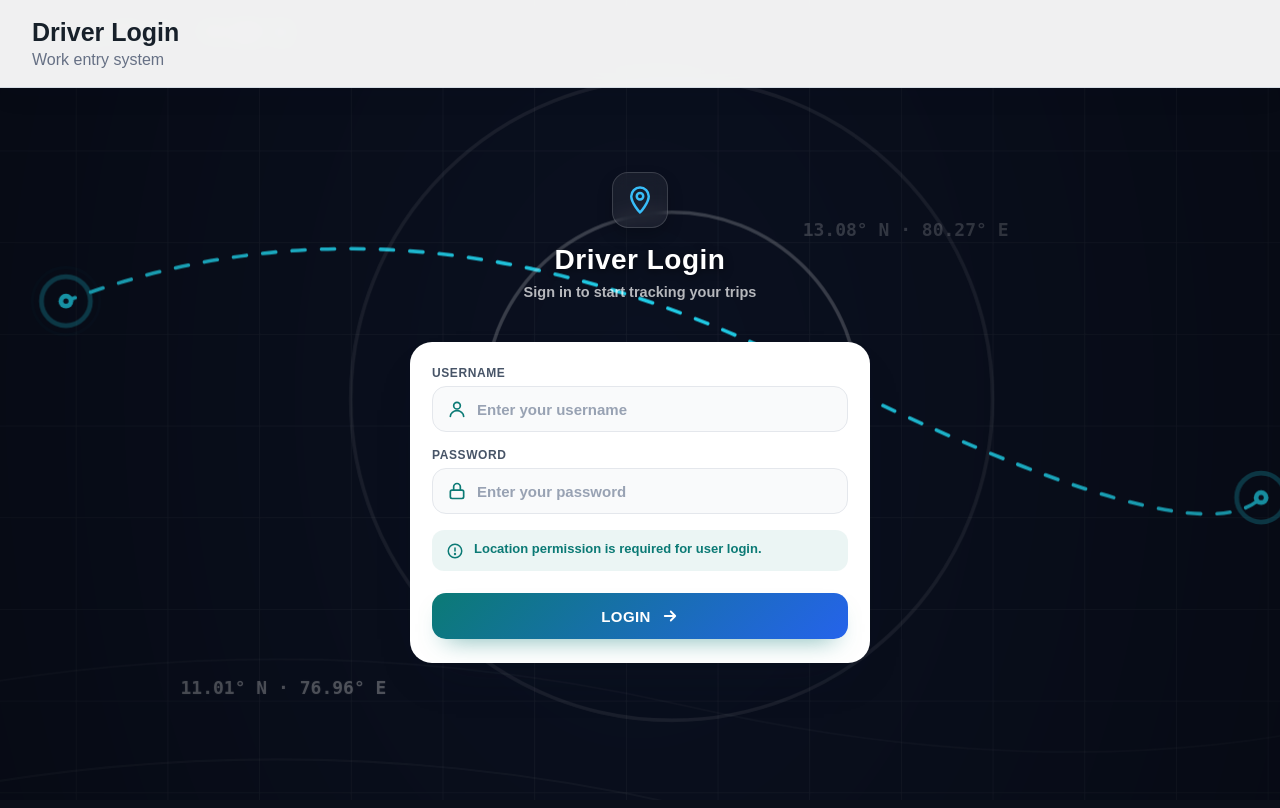
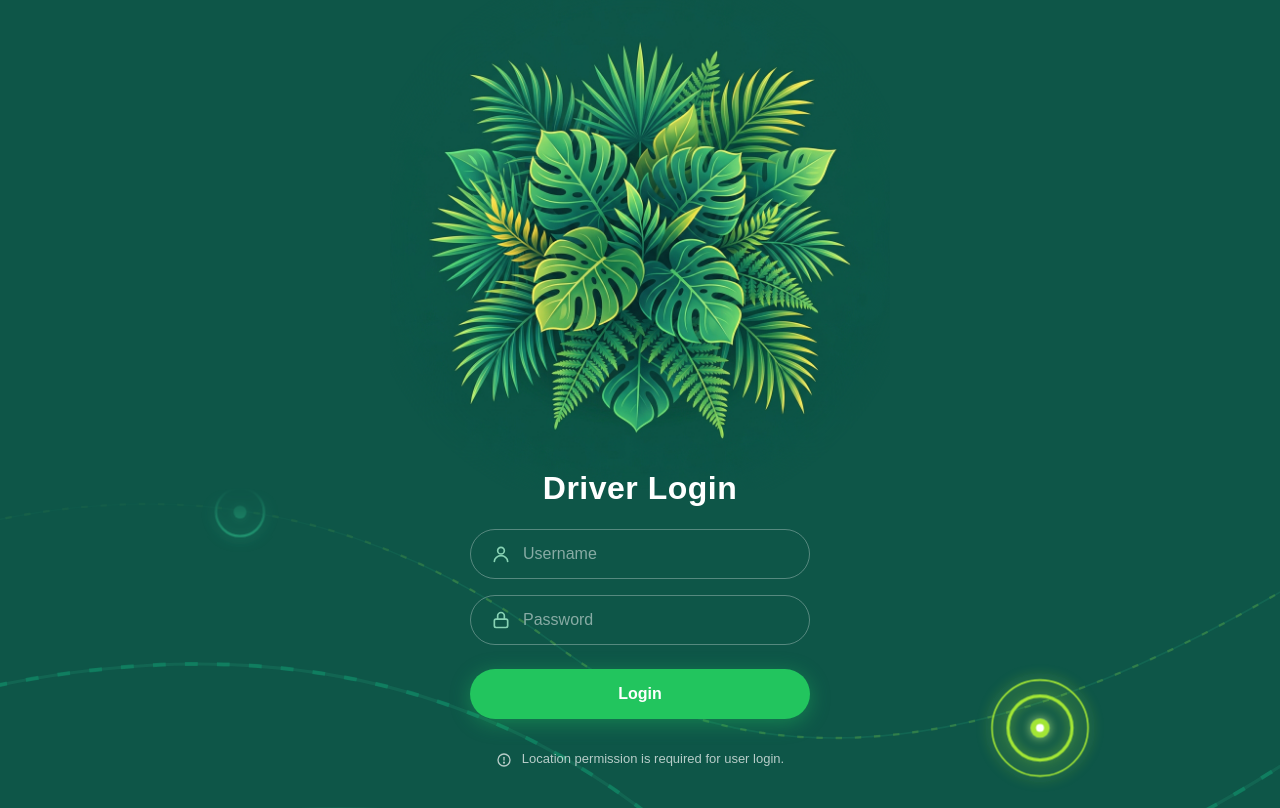
Before and after one commit to Gowtham-KR6672/Driverlogin, a Flask app: page /login in a window 1280 px wide. Run offline with Flask 3, Linux system fonts and the light colour scheme; some libraries are stand-ins or nearby versions.

Commit message:
Add files via upload

```diff
--- a/static/style.css
+++ b/static/style.css
@@ -1679,7 +1679,7 @@ tbody tr:last-child td {
     width: 100vw;
     height: 100vh;
     z-index: -1;
-    background: #0b1121;
+    background: radial-gradient(circle at 100% 0%, #e0f2fe 0%, #f8fafc 40%, #f1f5f9 100%);
     overflow: hidden;
 }
 
@@ -1699,19 +1699,17 @@ tbody tr:last-child td {
 }
 
 .login-logo {
-    background: rgba(255, 255, 255, 0.06);
-    border: 1px solid rgba(255, 255, 255, 0.15);
+    background: #ffffff;
+    border: 1px solid #e2e8f0;
     border-radius: 16px;
-    color: #38bdf8;
+    color: #0ea5e9;
     display: flex;
     align-items: center;
     justify-content: center;
     height: 56px;
     width: 56px;
     margin-bottom: 16px;
-    backdrop-filter: blur(8px);
-    -webkit-backdrop-filter: blur(8px);
-    box-shadow: 0 8px 16px rgba(0, 0, 0, 0.2);
+    box-shadow: 0 4px 14px rgba(15, 23, 42, 0.06);
 }
 
 .login-logo svg {
@@ -1720,16 +1718,15 @@ tbody tr:last-child td {
 }
 
 .login-intro h1 {
-    color: #ffffff;
+    color: #0f172a;
     font-size: 28px;
     font-weight: 900;
     letter-spacing: 0.5px;
     margin: 0 0 8px;
-    text-shadow: 0 2px 8px rgba(0, 0, 0, 0.6);
 }
 
 .login-intro p {
-    color: rgba(255, 255, 255, 0.7);
+    color: #475467;
     font-size: 14.5px;
     font-weight: 600;
     margin: 0 0 16px;
@@ -1759,8 +1756,19 @@ tbody tr:last-child td {
 .ring-2 { animation-delay: 1.5s; }
 
 @keyframes ringEmit {
-    0% { transform: scale(0.5); opacity: 1; stroke-width: 2.5; }
+    0% { transform: scale(0.5); opacity: 1; stroke-width: 3; }
     100% { transform: scale(3.5); opacity: 0; stroke-width: 0.5; }
+}
+
+.radar-scan {
+    transform-origin: center;
+    transform-box: fill-box;
+    animation: radarSweep 5s linear infinite;
+}
+
+@keyframes radarSweep {
+    from { transform: rotate(0deg); }
+    to { transform: rotate(360deg); }
 }
 
 .radar-pulse {
@@ -1774,7 +1782,7 @@ tbody tr:last-child td {
 .rp-3 { animation-delay: 3s; }
 
 @keyframes radarExpand {
-    0% { transform: scale(0); opacity: 0.8; stroke-width: 2; }
+    0% { transform: scale(0); opacity: 0.8; stroke-width: 2.5; }
     100% { transform: scale(3.5); opacity: 0; stroke-width: 0.5; }
 }
 
@@ -1783,8 +1791,8 @@ tbody tr:last-child td {
 }
 
 @keyframes contourBreathe {
-    from { transform: translateY(-3px) scale(1); opacity: 0.16; }
-    to { transform: translateY(3px) scale(1.02); opacity: 0.28; }
+    from { transform: translateY(-3px) scale(1); opacity: 0.4; }
+    to { transform: translateY(3px) scale(1.02); opacity: 0.6; }
 }
 
 .coord {
@@ -1797,8 +1805,8 @@ tbody tr:last-child td {
 .coord-4 { animation-delay: 4.5s; }
 
 @keyframes coordBlink {
-    0%, 100% { opacity: 0.45; }
-    50% { opacity: 0.85; text-shadow: 0 0 6px rgba(255,255,255,0.5); }
+    0%, 100% { opacity: 0.6; }
+    50% { opacity: 1; text-shadow: 0 0 6px rgba(11, 122, 117, 0.25); }
 }
 
 .bg-pattern {
@@ -2116,3 +2124,150 @@ tbody tr:last-child td {
     background: #1d4ed8;
     box-shadow: var(--shadow-sm);
 }
+
+.leaf-login-screen {
+    display: flex;
+    flex-direction: column;
+    align-items: center;
+    min-height: 100vh;
+    padding: 0 24px 40px;
+}
+
+.leaf-illustration {
+    width: 100%;
+    max-width: 500px;
+    margin: -10px auto -20px;
+    display: flex;
+    justify-content: center;
+    pointer-events: none;
+}
+
+.leaf-illustration img {
+    width: 100%;
+    height: auto;
+    object-fit: contain;
+    -webkit-mask-image: radial-gradient(ellipse at center, black 65%, transparent 80%);
+    mask-image: radial-gradient(ellipse at center, black 65%, transparent 80%);
+}
+
+.leaf-header {
+    text-align: center;
+    margin-bottom: 32px;
+    position: relative;
+    z-index: 10;
+}
+
+.leaf-header h1 {
+    color: #ffffff;
+    font-size: 32px;
+    font-weight: 600;
+    margin: 0;
+    letter-spacing: 0.5px;
+}
+
+.leaf-form {
+    width: 100%;
+    max-width: 340px;
+    display: flex;
+    flex-direction: column;
+    gap: 16px;
+    margin-top: -10px;
+    position: relative;
+    z-index: 10;
+}
+
+.leaf-field {
+    display: block;
+}
+
+.leaf-field-input {
+    display: flex;
+    align-items: center;
+    background: transparent;
+    border: 1px solid rgba(255, 255, 255, 0.3);
+    border-radius: 999px;
+    padding: 14px 20px;
+    color: #a7f3d0;
+    transition: all 0.2s;
+}
+
+.leaf-field-input:focus-within {
+    border-color: #34d399;
+    background: rgba(255, 255, 255, 0.05);
+}
+
+.leaf-field-input svg {
+    width: 20px;
+    height: 20px;
+    margin-right: 12px;
+    opacity: 0.8;
+}
+
+.leaf-field-input input {
+    flex: 1;
+    background: transparent;
+    border: none;
+    color: #ffffff;
+    font-size: 16px;
+    font-weight: 500;
+    outline: none;
+    padding: 0;
+}
+
+.leaf-field-input input::placeholder {
+    color: rgba(255, 255, 255, 0.5);
+}
+
+.leaf-submit {
+    background: #22c55e;
+    color: #ffffff;
+    border: none;
+    border-radius: 999px;
+    padding: 16px;
+    font-size: 16px;
+    font-weight: 700;
+    cursor: pointer;
+    margin-top: 8px;
+    box-shadow: 0 4px 20px rgba(34, 197, 94, 0.4);
+    transition: transform 0.2s, box-shadow 0.2s;
+}
+
+.leaf-submit:hover, .leaf-submit:active {
+    transform: translateY(-2px);
+    box-shadow: 0 6px 24px rgba(34, 197, 94, 0.5);
+}
+
+.leaf-note {
+    display: flex;
+    align-items: flex-start;
+    gap: 10px;
+    font-size: 13px;
+    color: rgba(255, 255, 255, 0.7);
+    margin-top: 16px;
+    justify-content: center;
+    text-align: center;
+}
+
+.leaf-note svg {
+    width: 16px;
+    height: 16px;
+    flex-shrink: 0;
+    margin-top: 1px;
+}
+
+.leaf-login-screen {
+    position: relative;
+    overflow: hidden;
+}
+
+.leaf-tracking-animation {
+    position: absolute;
+    bottom: 0;
+    left: 0;
+    width: 100%;
+    height: 40vh;
+    z-index: 1;
+    pointer-events: none;
+    -webkit-mask-image: linear-gradient(to bottom, transparent 0%, black 30%);
+    mask-image: linear-gradient(to bottom, transparent 0%, black 30%);
+}
--- a/templates/login.html
+++ b/templates/login.html
@@ -1,134 +1,109 @@
 {% extends "base.html" %}
 
+{% block head_extra %}
+<style>
+    .topbar { display: none !important; }
+    body { background: #0e5648 !important; }
+    .container { max-width: none !important; padding: 0 !important; margin: 0 !important; }
+</style>
+{% endblock %}
+
 {% block content %}
-<section class="login-screen">
-    <div class="login-bg" aria-hidden="true">
-        <svg class="bg-pattern" viewBox="0 0 800 1200" preserveAspectRatio="xMidYMid slice">
-            <defs>
-                <pattern id="mapGrid" x="0" y="0" width="56" height="56" patternUnits="userSpaceOnUse">
-                    <path d="M56 0H0v56" fill="none" stroke="rgba(255,255,255,0.06)" stroke-width="1"/>
-                </pattern>
-                <radialGradient id="vignette" cx="50%" cy="50%" r="65%">
-                    <stop offset="0%" stop-color="rgba(0,0,0,0)"/>
-                    <stop offset="100%" stop-color="rgba(0,0,0,0.45)"/>
-                </radialGradient>
-            </defs>
-
-            <rect width="800" height="1200" fill="url(#mapGrid)"/>
-
-            <g class="contours" opacity="0.16">
-                <path d="M-20 140 Q200 90 420 150 T820 160" stroke="#ffffff" stroke-width="1.2" fill="none"/>
-                <path d="M-20 195 Q200 145 420 205 T820 215" stroke="#ffffff" stroke-width="1" fill="none"/>
-                <path d="M-20 250 Q200 200 420 260 T820 270" stroke="#ffffff" stroke-width="0.8" fill="none"/>
-                <path d="M-20 760 Q200 720 420 770 T820 780" stroke="#ffffff" stroke-width="1" fill="none"/>
-                <path d="M-20 820 Q200 780 420 830 T820 840" stroke="#ffffff" stroke-width="1.2" fill="none"/>
-                <path d="M-20 880 Q200 840 420 890 T820 900" stroke="#ffffff" stroke-width="0.8" fill="none"/>
-            </g>
-
-            <g class="route-set">
-                <path class="route route-a" d="M40 200 Q220 120 420 240 T780 320" stroke="#fbbf24" stroke-width="2.2" fill="none" stroke-linecap="round" stroke-dasharray="10 8"/>
-                <path class="route route-b" d="M50 540 Q260 460 500 580 T780 660" stroke="#22d3ee" stroke-width="2.2" fill="none" stroke-linecap="round" stroke-dasharray="8 10"/>
-                <path class="route route-c" d="M30 900 Q240 820 480 940 T780 980" stroke="#f97316" stroke-width="2.2" fill="none" stroke-linecap="round" stroke-dasharray="12 8"/>
-                <path class="route route-d" d="M120 80 Q300 200 540 140 T760 220" stroke="rgba(255,255,255,0.35)" stroke-width="1.6" fill="none" stroke-linecap="round" stroke-dasharray="6 10"/>
-            </g>
-
-            <g class="markers">
-                <g class="marker m-1" transform="translate(40 200)">
-                    <circle class="ring ring-1" r="6" fill="none" stroke="#fbbf24" stroke-width="1.6"/>
-                    <circle class="ring ring-2" r="6" fill="none" stroke="#fbbf24" stroke-width="1.6"/>
-                    <circle r="4.5" fill="#fbbf24"/>
-                    <circle r="1.6" fill="#0f172a"/>
-                </g>
-                <g class="marker m-2" transform="translate(780 320)">
-                    <circle class="ring ring-1" r="6" fill="none" stroke="#fbbf24" stroke-width="1.6"/>
-                    <circle r="4.5" fill="#fbbf24"/>
-                    <circle r="1.6" fill="#0f172a"/>
-                </g>
-                <g class="marker m-3" transform="translate(50 540)">
-                    <circle class="ring ring-1" r="6" fill="none" stroke="#22d3ee" stroke-width="1.6"/>
-                    <circle class="ring ring-2" r="6" fill="none" stroke="#22d3ee" stroke-width="1.6"/>
-                    <circle r="4.5" fill="#22d3ee"/>
-                    <circle r="1.6" fill="#0f172a"/>
-                </g>
-                <g class="marker m-4" transform="translate(780 660)">
-                    <circle class="ring ring-1" r="6" fill="none" stroke="#22d3ee" stroke-width="1.6"/>
-                    <circle r="4.5" fill="#22d3ee"/>
-                    <circle r="1.6" fill="#0f172a"/>
-                </g>
-                <g class="marker m-5" transform="translate(30 900)">
-                    <circle class="ring ring-1" r="6" fill="none" stroke="#f97316" stroke-width="1.6"/>
-                    <circle class="ring ring-2" r="6" fill="none" stroke="#f97316" stroke-width="1.6"/>
-                    <circle r="4.5" fill="#f97316"/>
-                    <circle r="1.6" fill="#0f172a"/>
-                </g>
-                <g class="marker m-6" transform="translate(780 980)">
-                    <circle class="ring ring-1" r="6" fill="none" stroke="#f97316" stroke-width="1.6"/>
-                    <circle r="4.5" fill="#f97316"/>
-                    <circle r="1.6" fill="#0f172a"/>
-                </g>
-            </g>
-
-            <g class="radar" transform="translate(420 600)">
-                <circle class="radar-pulse rp-1" r="70" fill="none" stroke="rgba(255,255,255,0.5)" stroke-width="1.2"/>
-                <circle class="radar-pulse rp-2" r="70" fill="none" stroke="rgba(255,255,255,0.5)" stroke-width="1.2"/>
-                <circle class="radar-pulse rp-3" r="70" fill="none" stroke="rgba(255,255,255,0.5)" stroke-width="1.2"/>
-                <circle r="6" fill="#ffffff"/>
-                <circle r="3" fill="#0b7a75"/>
-            </g>
-
-            <g class="coords" font-family="monospace" font-size="11" font-weight="700">
-                <text class="coord coord-1" x="60" y="380" fill="rgba(255,255,255,0.55)">12.97° N · 77.59° E</text>
-                <text class="coord coord-2" x="500" y="500" fill="rgba(255,255,255,0.45)">13.08° N · 80.27° E</text>
-                <text class="coord coord-3" x="120" y="780" fill="rgba(255,255,255,0.5)">11.01° N · 76.96° E</text>
-                <text class="coord coord-4" x="460" y="1020" fill="rgba(255,255,255,0.42)">19.07° N · 72.87° E</text>
-            </g>
-
-            <rect width="800" height="1200" fill="url(#vignette)"/>
-        </svg>
+<section class="leaf-login-screen">
+    <div class="leaf-illustration">
+        <img src="{{ url_for('static', filename='leaf-bg.png') }}" alt="Tropical Leaves">
     </div>
 
-    <div class="login-intro">
-        <div class="login-logo">
-            <svg viewBox="0 0 24 24" fill="none" stroke="currentColor" stroke-width="2" stroke-linecap="round" stroke-linejoin="round">
-                <path d="M12 22s-7-7.5-7-13a7 7 0 0 1 14 0c0 5.5-7 13-7 13z"/>
-                <circle cx="12" cy="9" r="2.6"/>
-            </svg>
-        </div>
+    <div class="leaf-header">
         <h1>Driver Login</h1>
-        <p>Sign in to start tracking your trips</p>
     </div>
 
-    <div class="login-card">
-        <form method="post" id="loginForm" class="login-form">
-            <label class="login-field">
-                <span class="login-field-label">Username</span>
-                <div class="login-field-input">
+    <form method="post" id="loginForm" class="leaf-form">
+        <label class="leaf-field">
+            <div class="leaf-field-input">
                 <svg viewBox="0 0 24 24" fill="none" stroke="currentColor" stroke-width="2" stroke-linecap="round" stroke-linejoin="round"><circle cx="12" cy="8" r="4"/><path d="M4 21c0-4 4-7 8-7s8 3 8 7"/></svg>
-                    <input type="text" name="username" required autocomplete="username" placeholder="Enter your username">
+                <input type="text" name="username" required autocomplete="username" placeholder="Username">
             </div>
         </label>
 
-            <label class="login-field">
-                <span class="login-field-label">Password</span>
-                <div class="login-field-input">
+        <label class="leaf-field">
+            <div class="leaf-field-input">
                 <svg viewBox="0 0 24 24" fill="none" stroke="currentColor" stroke-width="2" stroke-linecap="round" stroke-linejoin="round"><rect x="4" y="11" width="16" height="10" rx="2"/><path d="M8 11V7a4 4 0 1 1 8 0v4"/></svg>
-                    <input type="password" name="password" required autocomplete="current-password" placeholder="Enter your password">
+                <input type="password" name="password" required autocomplete="current-password" placeholder="Password">
             </div>
         </label>
 
         <input type="hidden" name="login_lat" id="loginLat">
         <input type="hidden" name="login_lng" id="loginLng">
 
-            <div class="login-note" id="locationPermissionMessage" data-state="info">
+        <button type="submit" class="leaf-submit">
+            Login
+        </button>
+
+        <div class="leaf-note" id="locationPermissionMessage" data-state="info">
             <svg viewBox="0 0 24 24" fill="none" stroke="currentColor" stroke-width="2" stroke-linecap="round" stroke-linejoin="round"><circle cx="12" cy="12" r="9"/><path d="M12 8v4"/><circle cx="12" cy="16" r="0.6" fill="currentColor"/></svg>
             <span>Location permission is required for user login.</span>
         </div>
+    </form>
 
-            <button type="submit" class="login-submit">
-                <span>Login</span>
-                <svg viewBox="0 0 24 24" fill="none" stroke="currentColor" stroke-width="2.4" stroke-linecap="round" stroke-linejoin="round"><path d="M5 12h14M13 6l6 6-6 6"/></svg>
-            </button>
-        </form>
+    <div class="leaf-tracking-animation" aria-hidden="true">
+        <svg viewBox="0 0 800 400" preserveAspectRatio="xMidYMid slice" width="100%" height="100%">
+            <defs>
+                <filter id="bottomGlow" x="-20%" y="-20%" width="140%" height="140%">
+                    <feGaussianBlur stdDeviation="4" result="blur" />
+                    <feComposite in="SourceGraphic" in2="blur" operator="over" />
+                </filter>
+            </defs>
+
+            <g class="bottom-contours" stroke="#34d399" fill="none" opacity="0.12">
+                <path d="M-100 150 Q 150 50 350 200 T 900 100" stroke-width="1" />
+                <path d="M-100 250 Q 200 150 400 300 T 900 200" stroke-width="2" />
+                <path d="M-100 350 Q 250 250 450 350 T 900 250" stroke-width="1" />
+            </g>
+
+            <path id="leafTrack1" d="M-100 250 Q 200 150 400 300 T 900 200" stroke="#10b981" stroke-width="2.5" fill="none" stroke-dasharray="8 12" opacity="0.3"/>
+            <path id="leafTrack2" d="M-100 150 Q 150 50 350 200 T 900 100" stroke="#a3e635" stroke-width="1.5" fill="none" stroke-dasharray="4 8" opacity="0.2"/>
+
+            <g filter="url(#bottomGlow)">
+                <circle r="6" fill="#a3e635">
+                    <animateMotion dur="12s" repeatCount="indefinite">
+                        <mpath href="#leafTrack1"/>
+                    </animateMotion>
+                </circle>
+                <circle r="3" fill="#ffffff">
+                    <animateMotion dur="12s" repeatCount="indefinite">
+                        <mpath href="#leafTrack1"/>
+                    </animateMotion>
+                </circle>
+
+                <circle r="4" fill="#34d399">
+                    <animateMotion dur="18s" repeatCount="indefinite" begin="2s">
+                        <mpath href="#leafTrack2"/>
+                    </animateMotion>
+                </circle>
+
+                <g transform="translate(650, 250)">
+                    <circle r="20" fill="none" stroke="#a3e635" stroke-width="2">
+                        <animate attributeName="r" values="5;30" dur="2.5s" repeatCount="indefinite" />
+                        <animate attributeName="opacity" values="1;0" dur="2.5s" repeatCount="indefinite" />
+                    </circle>
+                    <circle r="30" fill="none" stroke="#a3e635" stroke-width="1">
+                        <animate attributeName="r" values="10;45" dur="2.5s" repeatCount="indefinite" begin="1.25s"/>
+                        <animate attributeName="opacity" values="0.8;0" dur="2.5s" repeatCount="indefinite" begin="1.25s"/>
+                    </circle>
+                    <circle r="6" fill="#a3e635" />
+                    <circle r="2.5" fill="#ffffff" />
+                </g>
+
+                <g transform="translate(150, 115)">
+                    <circle r="15" fill="none" stroke="#34d399" stroke-width="1.5">
+                        <animate attributeName="r" values="4;20" dur="3s" repeatCount="indefinite" />
+                        <animate attributeName="opacity" values="0.8;0" dur="3s" repeatCount="indefinite" />
+                    </circle>
+                    <circle r="4" fill="#34d399" />
+                </g>
+            </g>
+        </svg>
     </div>
 </section>
 
```
Also changed, not shown: static/leaf-bg.png (added). Lines whose indentation alone changed are shown as unchanged.
